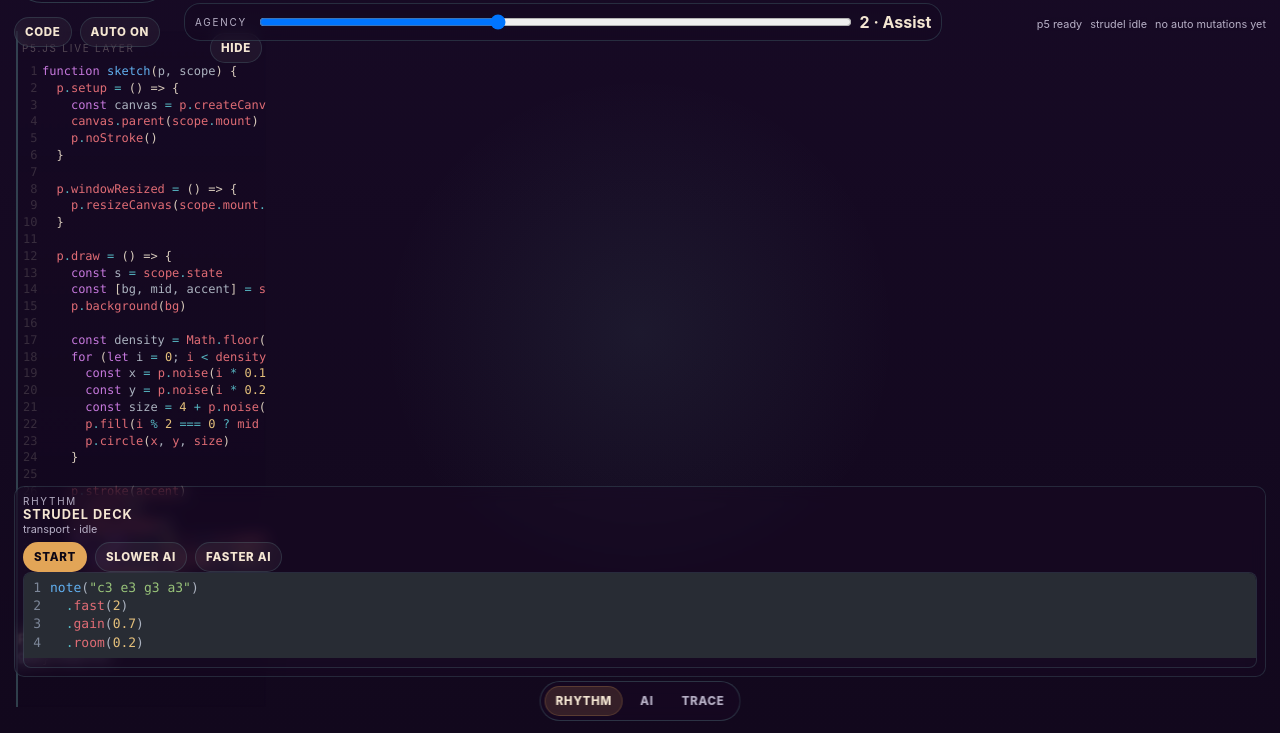
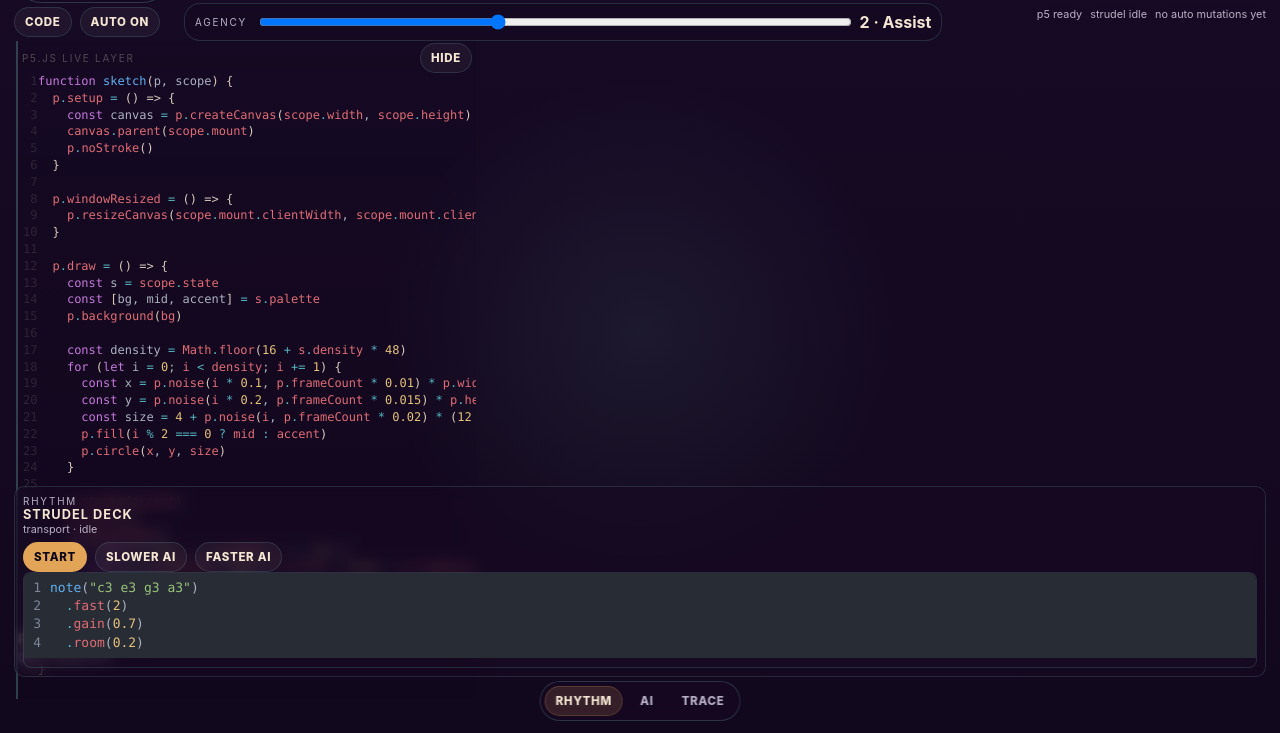
Before and after one commit to 0dot77/soft-possession, a website built with Vite: page index.html in a window 1280 px wide. Shown: the part 67-800 px from the top of the page. Built offline with nearby package versions, Linux system fonts and the light colour scheme.

Commit message:
Improve p5 writing space

```diff
--- a/src/style.css
+++ b/src/style.css
@@ -176,7 +176,7 @@ button.ghost {
 
 .stage-toolbar {
   position: absolute;
-  top: 84px;
+  top: 74px;
   left: 14px;
   right: 14px;
   z-index: 12;
@@ -247,10 +247,10 @@ button.ghost {
 
 .p5-editor-overlay {
   position: absolute;
-  top: 98px;
+  top: 108px;
   left: 16px;
-  bottom: 26px;
-  width: min(250px, calc(100vw - 32px));
+  bottom: 34px;
+  width: min(460px, calc(100vw - 32px));
   background: linear-gradient(180deg, rgba(18, 8, 29, 0.06), rgba(18, 8, 29, 0.01));
   border-left: 2px solid rgba(127, 208, 197, 0.28);
   border-top: none;
@@ -299,8 +299,8 @@ button.ghost {
 }
 
 .editor-host--visual .cm-gutters {
-  width: 14px;
-  color: rgba(244, 230, 210, 0.16) !important;
+  width: 10px;
+  color: rgba(244, 230, 210, 0.12) !important;
 }
 
 .editor-host--visual .cm-content {
```
